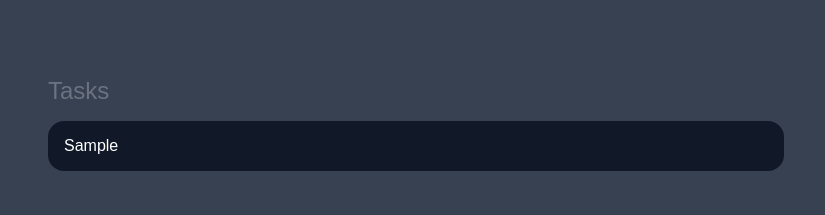
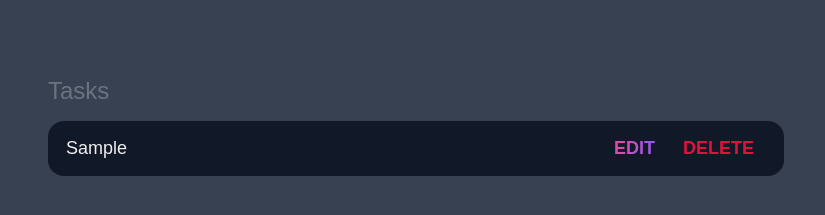
Before and after one commit to amalary/NewToDoList, a plain HTML site: page index.html in a window 1280 px wide. Both pictures are taken after typing "Sample" into the empty fields and a click on the input "Add task". Shown: the part 151-366 px from the top of the page, without its empty margins (224-1049 px from the left). Drawn offline with Linux system fonts and the light colour scheme.

Commit message:
More logic being added to the project

```diff
--- a/script/app.js
+++ b/script/app.js
@@ -1,3 +1,4 @@
+
 window.addEventListener('load', ()=>{
   const form = document.querySelector('#new-task-form')
   const input = document.querySelector("#new-task-input");
@@ -18,7 +19,6 @@ window.addEventListener('load', ()=>{
 
     const task_content_element = document.createElement("div");
     task_content_element.classList.add("content");
-    task_content_element.innerText = task;
 
     task_element.appendChild(task_content_element)
 
@@ -26,7 +26,29 @@ window.addEventListener('load', ()=>{
 
     task_input_element.classList.add("text")
     task_input_element.type = "text";
+    task_input_element.value = task;
+    task_input_element.setAttribute('readonly','readonly');
+
+    task_content_element.appendChild(task_input_element)
 
     list_element.appendChild(task_element)
+
+    const task_actions_element = document.createElement("div");
+    task_actions_element.classList.add("actions");
+
+    const task_edit_element = document.createElement("button");
+    task_edit_element.classList.add("edit");
+    task_edit_element.innerHTML = "Edit"
+
+    const task_delete_element = document.createElement("button");
+    task_delete_element.classList.add("delete");
+    task_delete_element.innerHTML = 'Delete';
+
+    task_actions_element.appendChild(task_edit_element);
+    task_actions_element.appendChild(task_delete_element);
+
+    task_element.appendChild(task_actions_element);
+    list_element.appendChild(task_element);
+
   })
 })
--- a/style/main.css
+++ b/style/main.css
@@ -30,6 +30,7 @@ header{
   max-width: 800px;
   width:100%;
   margin: 0 auto;
+  align-content: center;
 }
 
 header h1 {
```
